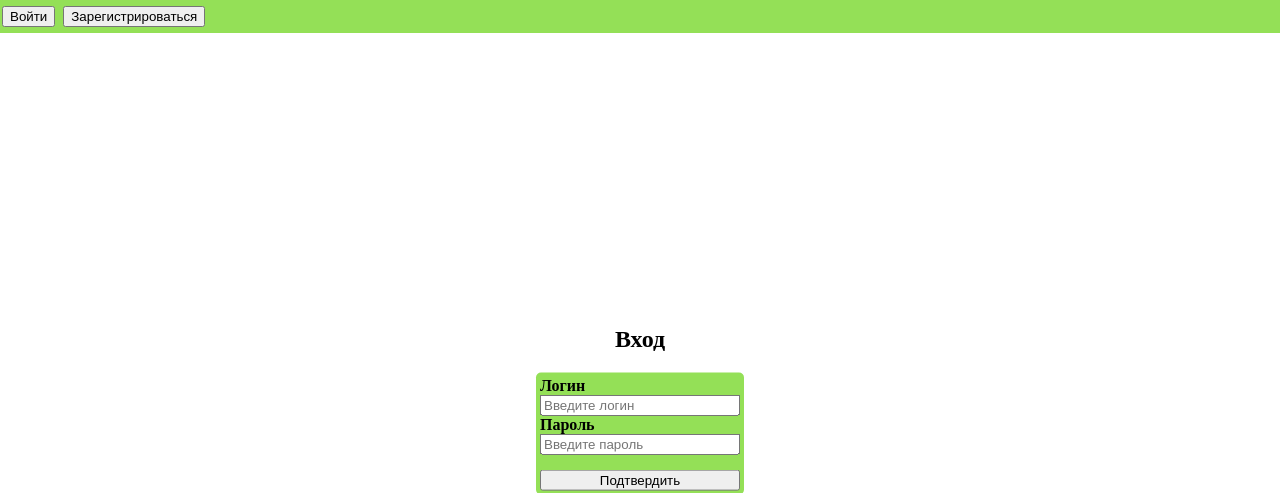
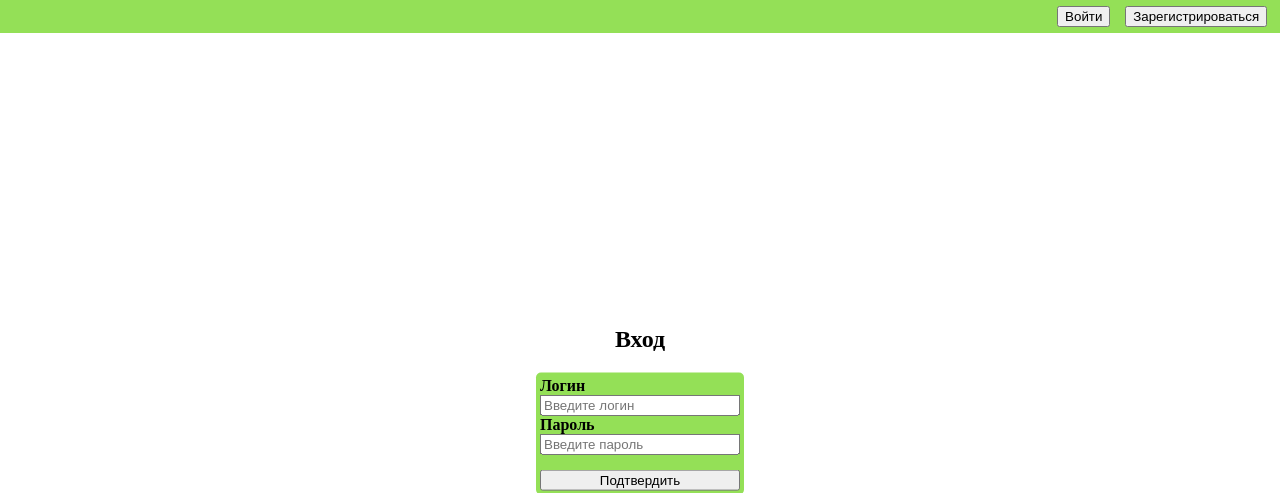
Before and after one commit to Darkness7193/ShopSiteRepository, a Django app: page /ProfilesApp/logIn/ in a window 1280 px wide. Shown: the top 493 px of the page. Run offline with Django 4.2, Linux system fonts and the light colour scheme.

Commit message:
Version 0.25.2

```diff
--- a/ShopSite/templates/ShopSite/header.html
+++ b/ShopSite/templates/ShopSite/header.html
@@ -12,22 +12,24 @@
 
 <body style="margin: 0; padding: 0;">
     <div class="header">
+        <div style="display:flex;">
+            <div style="flex-grow:100;"></div>
+            {% if user.is_authenticated %}
+                <b style="padding-right:1%;"> {{ user }} </b>
 
-        {% if user.is_authenticated %}
-            <b> {{ user }} </b>
-
-            <a class="a-btn a__header" href="{% url 'logOut' %}">
+                <a class="a-btn a__header " style="padding-right:1%;" href="{% url 'logOut' %}">
                     <button style="color: red"> <b> Выйти </b> </button>
                 </a>
             {% else %}
-            <a class="a-btn a__header" href="{% url 'logIn' %}">
+                <a class="a-btn a__header" style="padding-right:1%;" href="{% url 'logIn' %}">
                     <button> Войти </button>
                 </a>
 
-            <a class="a-btn a__header" href="{% url 'signIn' %}">
+                <a class="a-btn a__header" style="padding-right:1%;" href="{% url 'signIn' %}">
                     <button> Зарегистрироваться </button>
                 </a>
             {% endif %}
+        </div>
 
     </div>
 </body>
```
Lines whose indentation alone changed are shown as unchanged.
